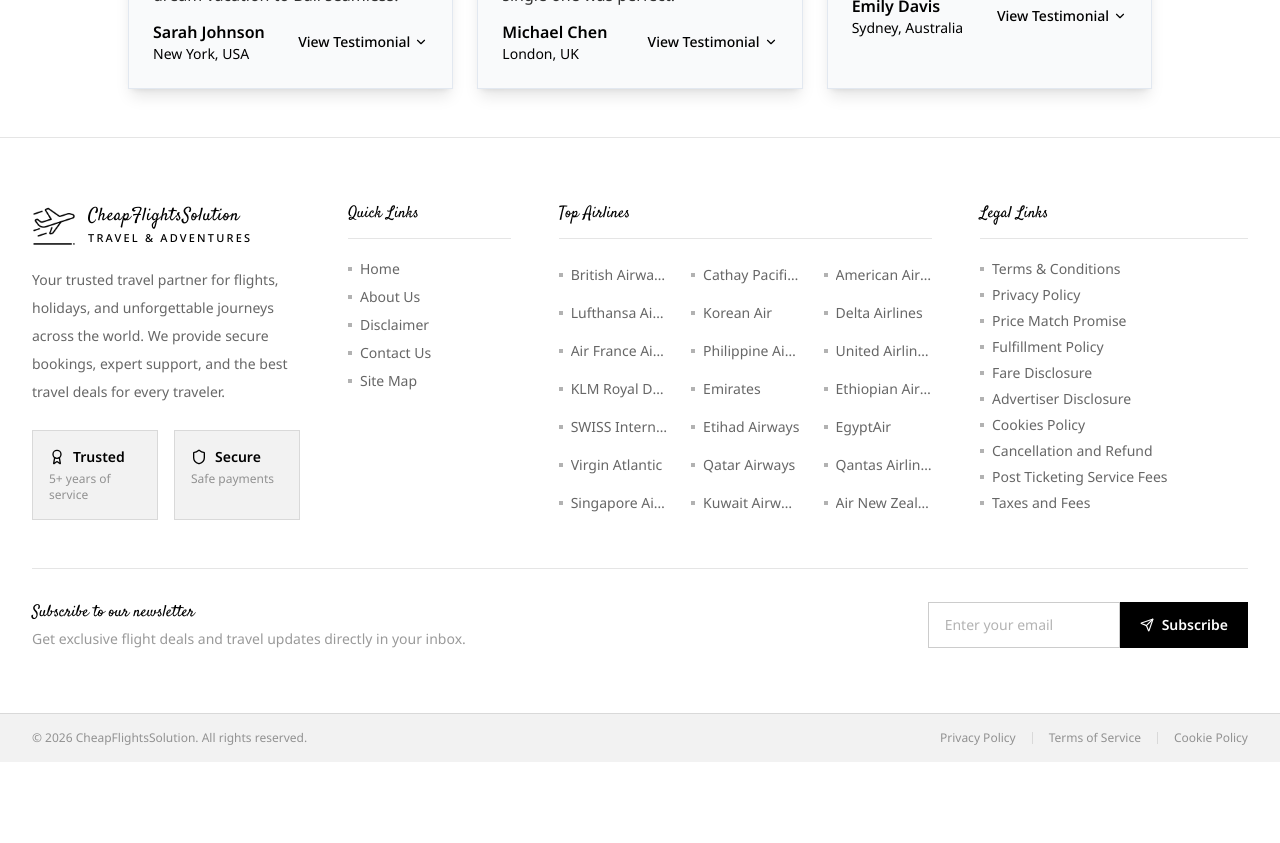
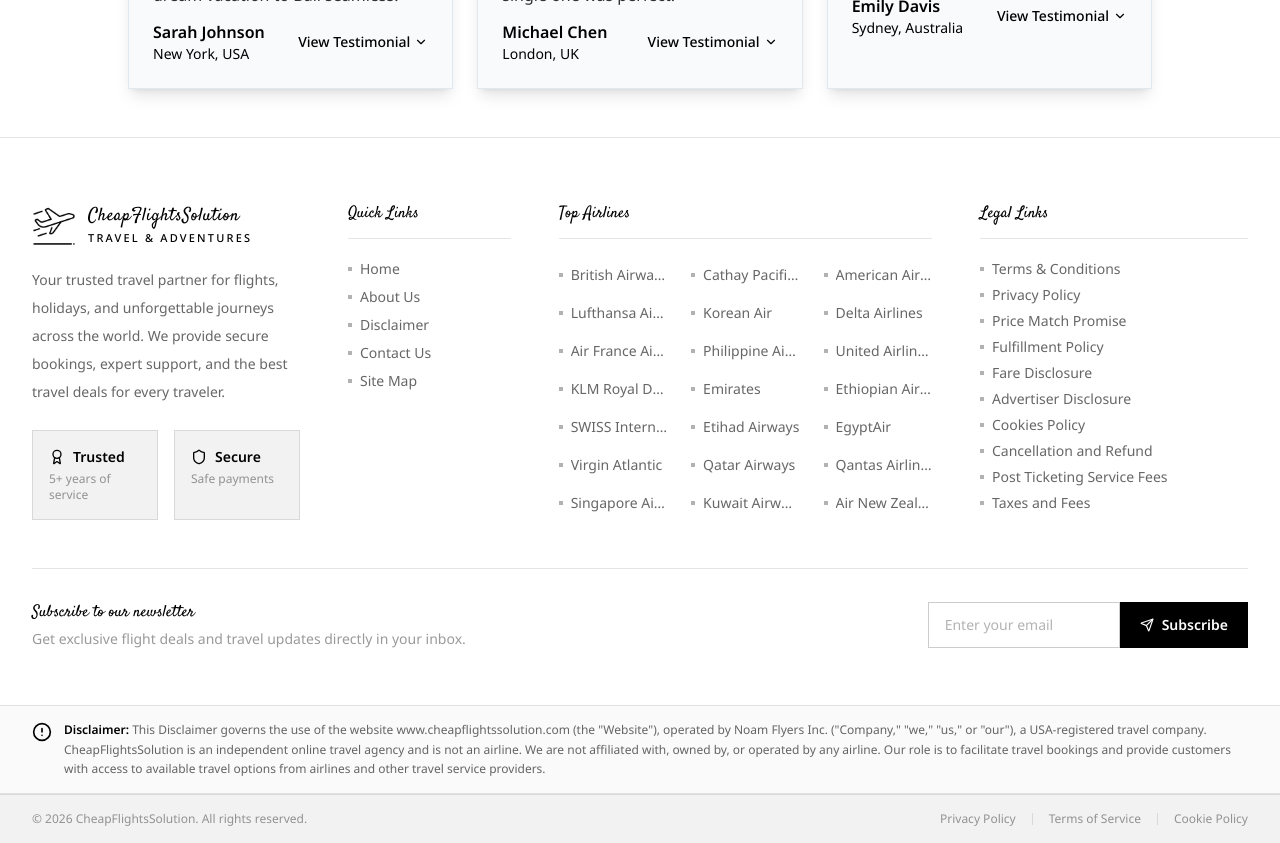
Before and after one commit to skyluxejourney/cheapflightssolution, a Next.js app: page / in a window 1280 px wide. Shown: the part 4740-5583 px from the top of the page. Before the commit the page ends 5502 px from the top, so only its background shows below. Built offline with nearby package versions, Linux system fonts and the light colour scheme.

Commit message:
disclaimer added

```diff
--- a/components/Footer.tsx
+++ b/components/Footer.tsx
@@ -9,6 +9,7 @@
   Clock,
   Award,
   Shield,
+  AlertCircle,
 } from "lucide-react";
 import ContactModal from "./ContactModal";
 import Link from "next/link";
@@ -85,7 +86,7 @@
     <>
       <footer className="bg-white text-black border-t border-black/10">
         {/* Main Footer */}
-        <div className="container mx-auto px-4 sm:px-6 lg:px-8 py-14 lg:py-16">
+        <div className="container mx-auto px-4 sm:px-6 lg:px-8 py-14 lg:pt-16">
           <div className="grid grid-cols-1 lg:grid-cols-12 gap-10 lg:gap-12">
 
             {/* Brand Section */}
@@ -257,6 +258,32 @@
           </div>
         </div>
 
+        {/* Disclaimer Section - Full Width */}
+        <div
+          className="w-full"
+          style={{
+            backgroundColor: '#00000005',
+            borderTop: '1px solid #0000001A',
+            borderBottom: '1px solid #0000001A'
+          }}
+        >
+          <div className="container mx-auto px-4 sm:px-6 lg:px-8 py-3 sm:py-3.5">
+            <div className="flex items-start gap-2 sm:gap-3">
+              <AlertCircle className="w-4 h-4 sm:w-5 sm:h-5 flex-shrink-0 mt-0.5 text-black" />
+              <p className="text-[10px] sm:text-xs leading-relaxed text-black/60">
+                <span className="font-semibold text-black">Disclaimer:</span>{" "}
+                This Disclaimer governs the use of the website www.cheapflightssolution.com
+                (the "Website"), operated by Noam Flyers Inc. ("Company," "we," "us,"
+                or "our"), a USA-registered travel company. CheapFlightsSolution is an
+                independent online travel agency and is not an airline. We are not
+                affiliated with, owned by, or operated by any airline. Our role is to
+                facilitate travel bookings and provide customers with access to available
+                travel options from airlines and other travel service providers.
+              </p>
+            </div>
+          </div>
+        </div>
+
         {/* Bottom Bar */}
         <div className="border-t border-black/10 bg-black/5">
           <div className="container mx-auto px-4 sm:px-6 lg:px-8 py-4">
```
